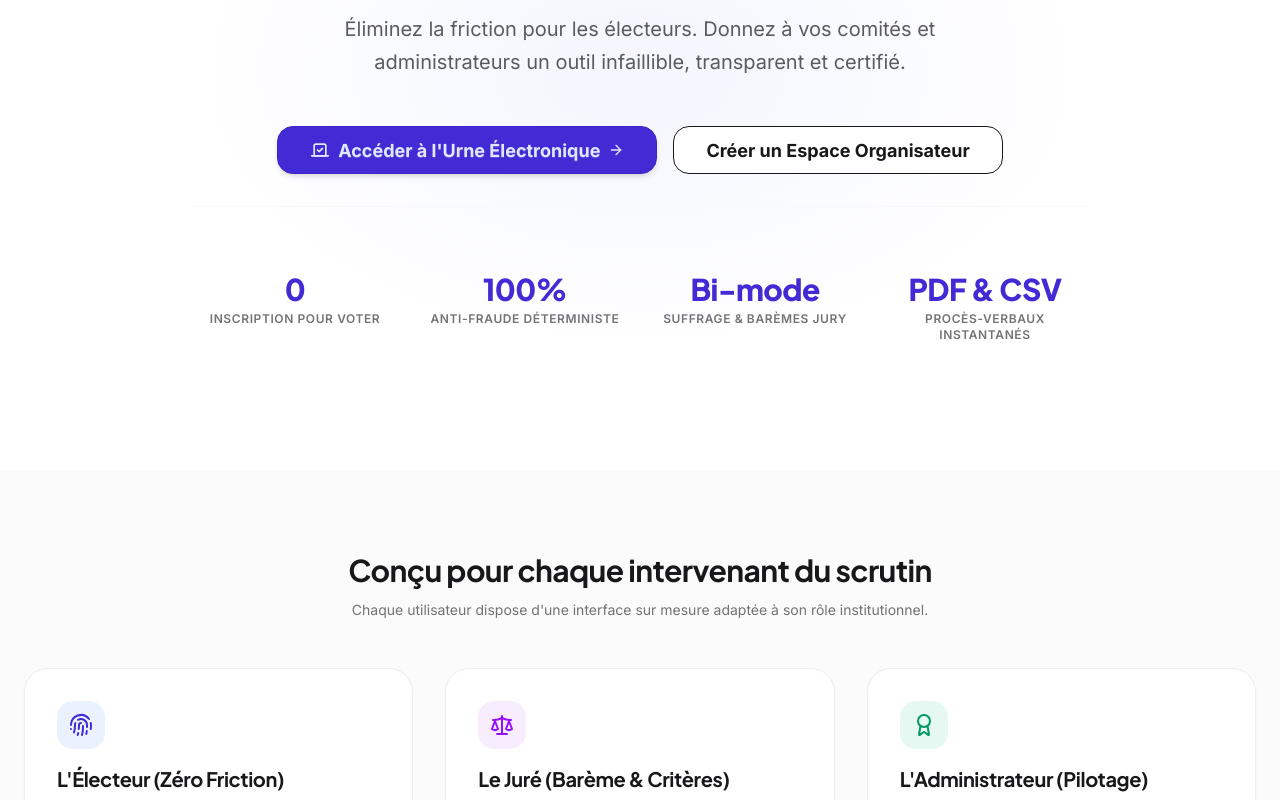
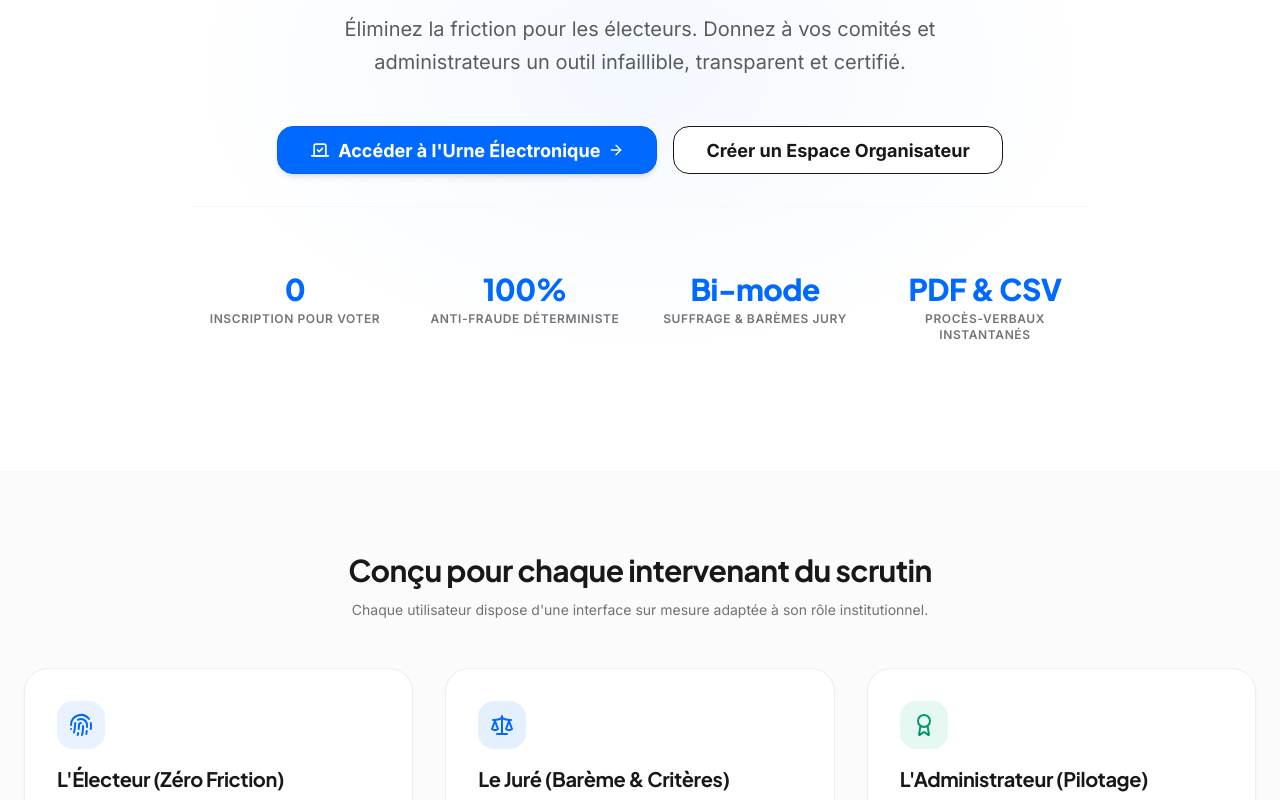
Before and after one commit to crabmites-dev/Verdict, a React (Vite) app in the folder frontend/: page / in a window 1280 px wide. Shown: the part 400-1200 px from the top of the page. Built offline with nearby package versions, Linux system fonts and the light colour scheme.

Commit message:
style: swap primary purple with chart blue across application

```diff
--- a/frontend/src/AdminDashboard.jsx
+++ b/frontend/src/AdminDashboard.jsx
@@ -392,7 +392,7 @@ export default function AdminDashboard() {
   ];
 
   const distributionModeData = [
-    { name: "Public Ouvert", value: events.filter(e => e.auth_mode === "open_public").length || 3, color: "#0069ff" },
+    { name: "Public Ouvert", value: events.filter(e => e.auth_mode === "open_public").length || 3, color: "#7c3aed" },
     { name: "Émargement Restreint", value: events.filter(e => e.auth_mode === "restricted_token").length || 2, color: "#10b981" }
   ];
 
@@ -715,15 +715,15 @@ export default function AdminDashboard() {
                     <AreaChart data={votesOverTime} margin={{ top: 10, right: 10, left: -20, bottom: 0 }}>
                       <defs>
                         <linearGradient id="colorPublic" x1="0" y1="0" x2="0" y2="1">
-                          <stop offset="5%" stopColor="#0069ff" stopOpacity={0.35}/>
-                          <stop offset="95%" stopColor="#0069ff" stopOpacity={0}/>
+                          <stop offset="5%" stopColor="#7c3aed" stopOpacity={0.35}/>
+                          <stop offset="95%" stopColor="#7c3aed" stopOpacity={0}/>
                         </linearGradient>
                       </defs>
                       <CartesianGrid strokeDasharray="3 3" stroke="#e2e8f0" vertical={false} />
                       <XAxis dataKey="hour" stroke="#94a3b8" fontSize={12} tickLine={false} />
                       <YAxis stroke="#94a3b8" fontSize={12} tickLine={false} />
                       <Tooltip contentStyle={{ backgroundColor: "#ffffff", borderRadius: "16px", border: "1px solid #e2e8f0" }} />
-                      <Area type="monotone" dataKey="public" name="Votes Public" stroke="#0069ff" strokeWidth={3} fillOpacity={1} fill="url(#colorPublic)" />
+                      <Area type="monotone" dataKey="public" name="Votes Public" stroke="#7c3aed" strokeWidth={3} fillOpacity={1} fill="url(#colorPublic)" />
                     </AreaChart>
                   </ResponsiveContainer>
                 </div>
@@ -1217,7 +1217,7 @@ export default function AdminDashboard() {
             {/* Bannière Jurés */}
             <div className="bg-base-100 rounded-3xl border border-base-300 shadow-xs p-6 sm:p-8 flex flex-col md:flex-row items-start md:items-center justify-between gap-4">
               <div>
-                <div className="inline-flex items-center gap-2 px-3 py-1 rounded-full bg-purple-500/10 text-purple-600 text-xs font-semibold mb-1.5">
+                <div className="inline-flex items-center gap-2 px-3 py-1 rounded-full bg-primary/10 text-primary text-xs font-semibold mb-1.5">
                   <Gavel className="w-3.5 h-3.5" />
                   <span>Sécurité d'Accréditation Juridique</span>
                 </div>
@@ -1290,7 +1290,7 @@ export default function AdminDashboard() {
                     {jurors.map((juror) => (
                       <tr key={juror.id} className="hover">
                         <td className="font-bold text-sm flex items-center gap-2.5">
-                          <div className="w-8 h-8 rounded-xl bg-purple-500/10 text-purple-600 flex items-center justify-center font-bold">
+                          <div className="w-8 h-8 rounded-xl bg-primary/10 text-primary flex items-center justify-center font-bold">
                             {juror.name ? juror.name.charAt(0).toUpperCase() : "J"}
                           </div>
                           <div>
@@ -1759,7 +1759,7 @@ export default function AdminDashboard() {
                 />
               </div>
 
-              <div className="p-3 rounded-xl bg-purple-500/10 border border-purple-500/20 text-xs text-purple-700">
+              <div className="p-3 rounded-xl bg-primary/10 border border-primary/20 text-xs text-primary">
                 🔒 Dès validation, le juré pourra se connecter via son email et le mot de passe pour accéder à la grille de ce scrutin. Aucun intrus externe ne peut s'attribuer ce droit.
               </div>
 
--- a/frontend/src/LandingPage.jsx
+++ b/frontend/src/LandingPage.jsx
@@ -165,7 +165,7 @@ export default function LandingPage() {
             {/* Carte 2 : Juré */}
             <div className="bg-base-100 rounded-3xl p-8 border border-base-300 shadow-xs flex flex-col justify-between hover:shadow-md transition-shadow">
               <div className="space-y-4">
-                <div className="h-12 w-12 rounded-2xl bg-purple-500/10 text-purple-600 flex items-center justify-center">
+                <div className="h-12 w-12 rounded-2xl bg-primary/10 text-primary flex items-center justify-center">
                   <Scale className="w-6 h-6" />
                 </div>
                 <h3 className="text-xl font-bold font-display">Le Juré (Barème & Critères)</h3>
--- a/frontend/src/index.css
+++ b/frontend/src/index.css
@@ -4,6 +4,13 @@
 @theme {
   --font-display: 'Plus Jakarta Sans', system-ui, -apple-system, sans-serif;
   --font-sans: 'Inter', system-ui, -apple-system, sans-serif;
+  --color-primary: #0069ff;
+  --color-primary-content: #ffffff;
+}
+
+:root, :host, [data-theme] {
+  --color-primary: #0069ff !important;
+  --color-primary-content: #ffffff !important;
 }
 
 :root {
```
